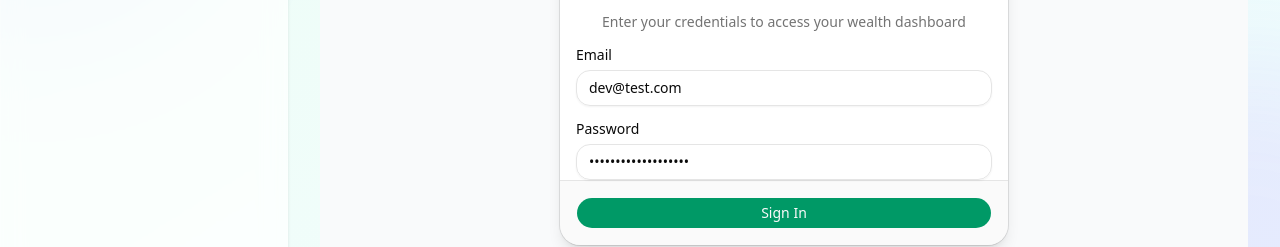
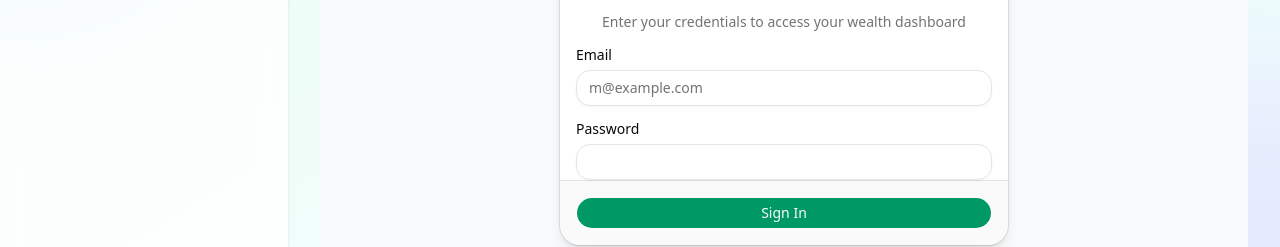
Before and after one commit to imchananda/lml, a Next.js app: page /login in a window 1280 px wide. Shown: the part 356-603 px from the top of the page. Built offline with nearby package versions, Linux system fonts and the light colour scheme; no server answers; the database is empty.

Commit message:
security: remove default credentials prefill on login page for production

```diff
--- a/app/(auth)/login/page.tsx
+++ b/app/(auth)/login/page.tsx
@@ -10,8 +10,8 @@ import { Label } from "@/components/ui/label"
 import { Wallet, Loader2 } from "lucide-react"
 
 export default function LoginPage() {
-  const [email, setEmail] = useState("dev@test.com")
-  const [password, setPassword] = useState("Chananda#0114@Admin")
+  const [email, setEmail] = useState("")
+  const [password, setPassword] = useState("")
   const [error, setError] = useState("")
   const [loading, setLoading] = useState(false)
   const router = useRouter()
```
